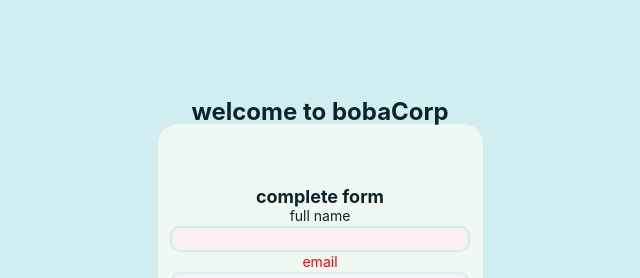
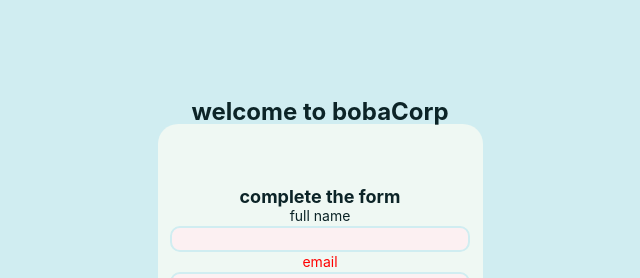
Before and after one commit to thanhquang19/User-Registration, a React (Create React App) app in the folder useregistration/: page /registration in a window 1280 px wide. Shown: the top 278 px of the page, without its empty margins (320-960 px from the left). Built offline with nearby package versions, Linux system fonts and the light colour scheme.

Commit message:
commit client-side validation on registration form

```diff
--- a/useregistration/src/Pages/UserRegistration/UserRegistration.jsx
+++ b/useregistration/src/Pages/UserRegistration/UserRegistration.jsx
@@ -9,7 +9,7 @@ export default function UserRegistration() {
   // states
   const [emailAvailable, getEmailAvailable] = useState('email');
   const [usernameAvailable, getUsernameAvailable] = useState('username');
-  const [errMsg, getErrMsg] = useState(`complete form`);
+  const [errMsg, getErrMsg] = useState(`complete the form`);
   // when there is an err in the form, the sign-up button is disabled
   // what event to trigger check form err
 
@@ -84,6 +84,7 @@ export default function UserRegistration() {
       getErrMsg(`error found`)
     }
     else {
+      getErrMsg('complete the form')
       const newUser = await createNewUser(
         fullname.current.value,
         email.current.value,
```
